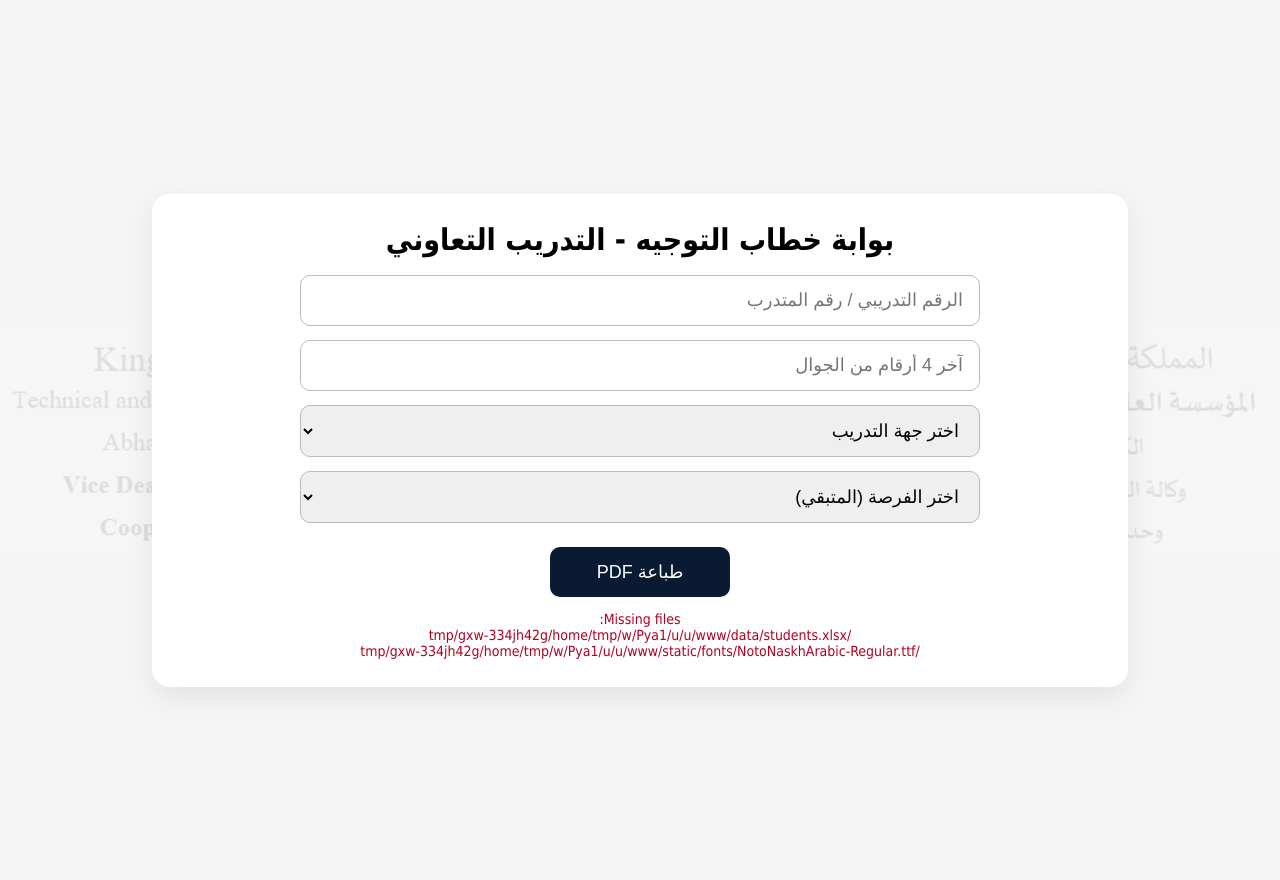
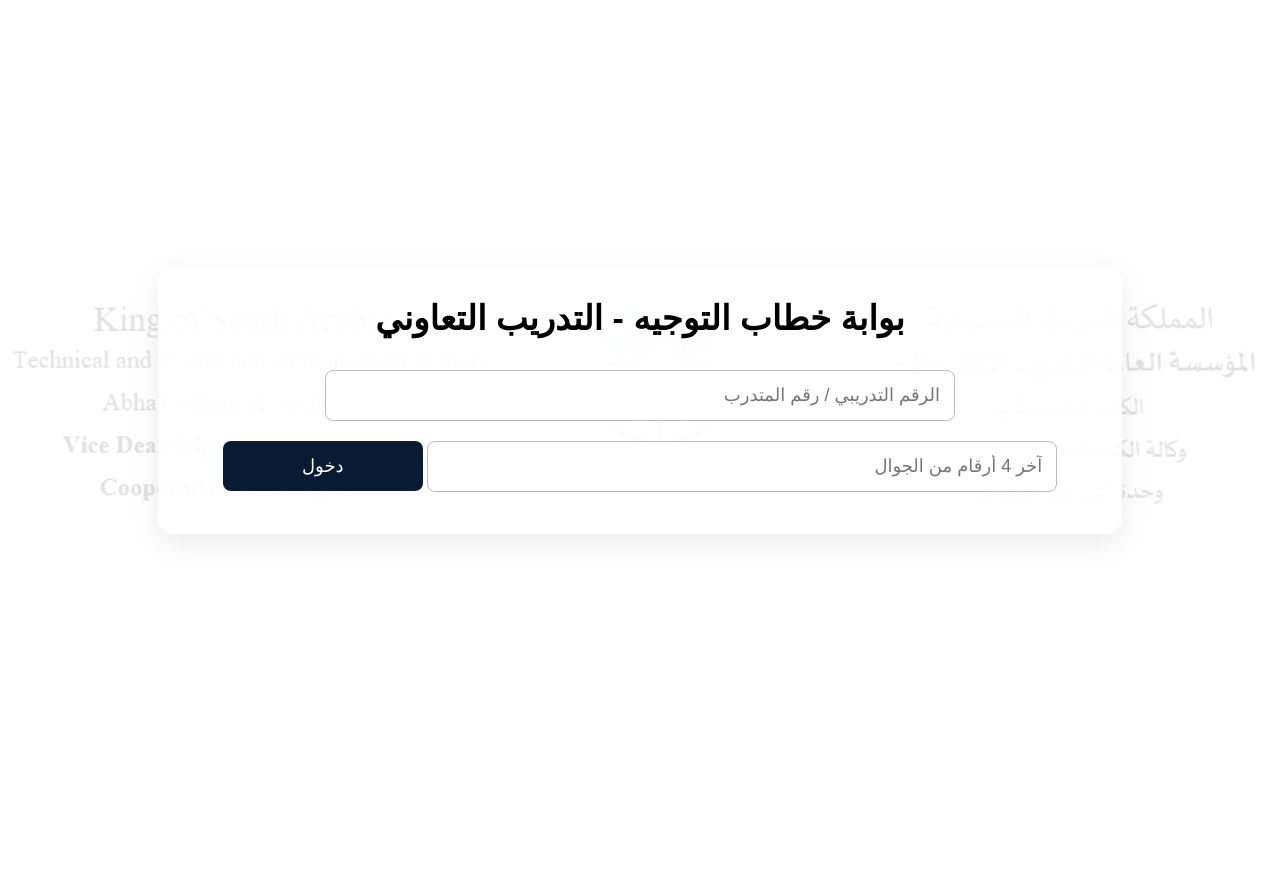
Before and after one commit to ctabha/coop-training, a Flask app: page / in a window 1280 px wide. After the commit the page ends 538 px from the top, so only its background shows below. Run offline with Flask 3, Linux system fonts and the light colour scheme.

Commit message:
Update index.html

```diff
--- a/templates/index.html
+++ b/templates/index.html
@@ -2,120 +2,51 @@
 <html lang="ar" dir="rtl">
 <head>
   <meta charset="utf-8" />
-  <meta name="viewport" content="width=device-width, initial-scale=1" />
+  <meta name="viewport" content="width=device-width,initial-scale=1" />
   <title>بوابة خطاب التوجيه - التدريب التعاوني</title>
-  <style>
-    body{
-      margin:0;
-      font-family: Tahoma, Arial, sans-serif;
-      background:#f5f5f5;
-    }
-    .wrap{
-      min-height:100vh;
-      display:flex;
-      align-items:center;
-      justify-content:center;
-      padding:40px 12px;
-      position:relative;
-      overflow:hidden;
-    }
-    /* خلفية (watermark) */
-    .wrap::before{
-      content:"";
-      position:absolute;
-      inset:0;
-      background-image: url("/static/header.jpg");
-      background-repeat:no-repeat;
-      background-position:center;
-      background-size:contain;
-      opacity:0.10;
-      pointer-events:none;
-    }
-    .card{
-      width:min(920px, 96vw);
-      background:white;
-      border-radius:18px;
-      padding:28px;
-      box-shadow:0 10px 30px rgba(0,0,0,.08);
-      position:relative;
-      z-index:1;
-    }
-    h1{
-      text-align:center;
-      margin:0 0 18px 0;
-      font-size:30px;
-    }
-    .grid{
-      display:grid;
-      grid-template-columns: 1fr;
-      gap:14px;
-      max-width:680px;
-      margin:0 auto;
-    }
-    input, select, button{
-      padding:14px 16px;
-      border:1px solid #bbb;
-      border-radius:10px;
-      font-size:18px;
-      width:100%;
-      box-sizing:border-box;
-    }
-    button{
-      background:#0a1a33;
-      color:white;
-      border:none;
-      cursor:pointer;
-      width:180px;
-      margin:10px auto 0;
-      display:block;
-    }
-    .error{
-      color:#b00020;
-      margin-top:14px;
-      text-align:center;
-      white-space:pre-wrap;
-      font-size:14px;
-    }
-    .hint{
-      text-align:center;
-      font-size:14px;
-      color:#555;
-      margin-top:10px;
-    }
-  </style>
+  <link rel="stylesheet" href="/static/style.css" />
 </head>
 <body>
-  <div class="wrap">
+  <div class="page">
     <div class="card">
       <h1>بوابة خطاب التوجيه - التدريب التعاوني</h1>
 
-      <form method="POST" action="/generate">
-        <div class="grid">
+      {% if not trainee %}
+      <form method="post" action="/login">
         <input name="trainee_id" placeholder="الرقم التدريبي / رقم المتدرب" required />
-          <input name="phone4" placeholder="آخر 4 أرقام من الجوال" required />
+        <input name="phone_last4" placeholder="آخر 4 أرقام من الجوال" required />
+        <button type="submit">دخول</button>
+      </form>
+      {% else %}
+      <div class="success">
+        تم الدخول: {{ trainee["اسم المتدرب"] }} ({{ trainee["رقم المتدرب"] }})
+      </div>
 
-          <select name="entity" required>
+      <form method="post" action="/generate">
+        <input type="hidden" name="trainee_id" value="{{ trainee['رقم المتدرب'] }}" />
+
+        <select name="training_entity" required>
           <option value="">اختر جهة التدريب</option>
           {% for e in entities %}
             <option value="{{e}}">{{e}}</option>
           {% endfor %}
         </select>
 
-          <select name="title" required>
-            <option value="">اختر الفرصة (المتبقي)</option>
-            {% for s in slots %}
-              <option value="{{s.title}}">{{s.title}} — المتبقي: {{s.remaining}}</option>
+        <select name="specialty" required>
+          <option value="">اختر الفرصة / التخصص</option>
+          {% for s in specialties %}
+            <option value="{{s}}">
+              {{s}} (المتبقي: {{remaining_map[s]}})
+            </option>
           {% endfor %}
         </select>
 
         <button type="submit">طباعة PDF</button>
-        </div>
       </form>
+      {% endif %}
 
-      {% if error %}
-        <div class="error">{{error}}</div>
-      {% else %}
-        <div class="hint">بعد اختيار الجهة والفرصة اضغط (طباعة PDF) وسيتم تنزيل الملف.</div>
+      {% if message %}
+        <div class="{{ 'error' if error else 'success' }}">{{ message }}</div>
       {% endif %}
     </div>
   </div>
```
Lines whose indentation alone changed are shown as unchanged.
